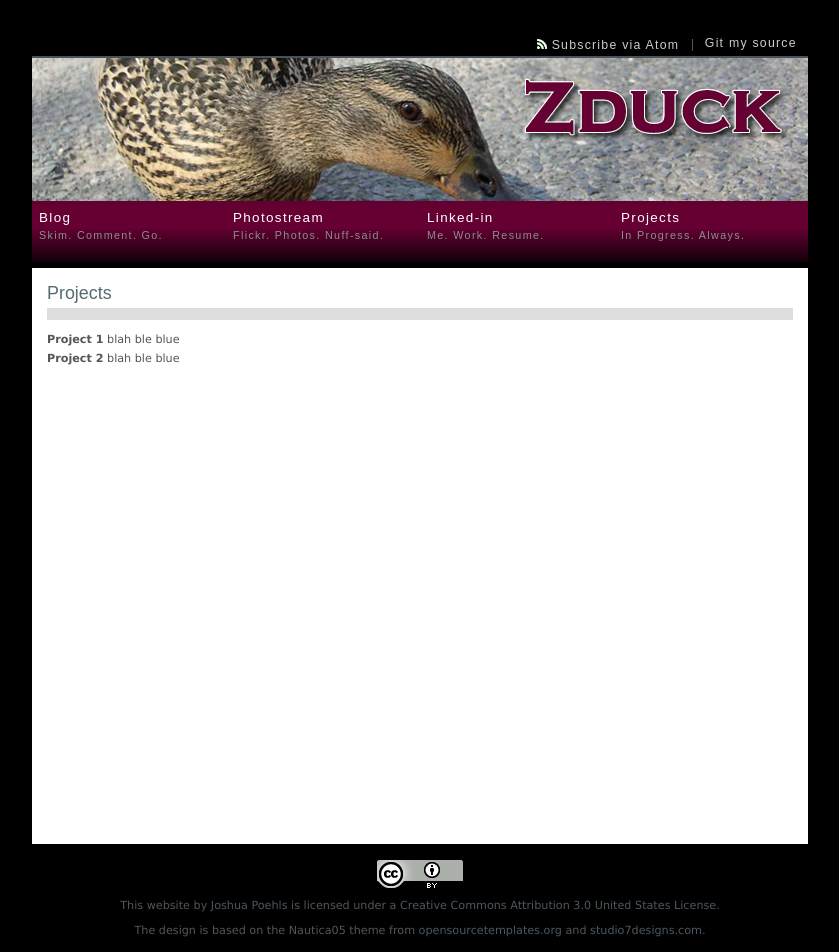
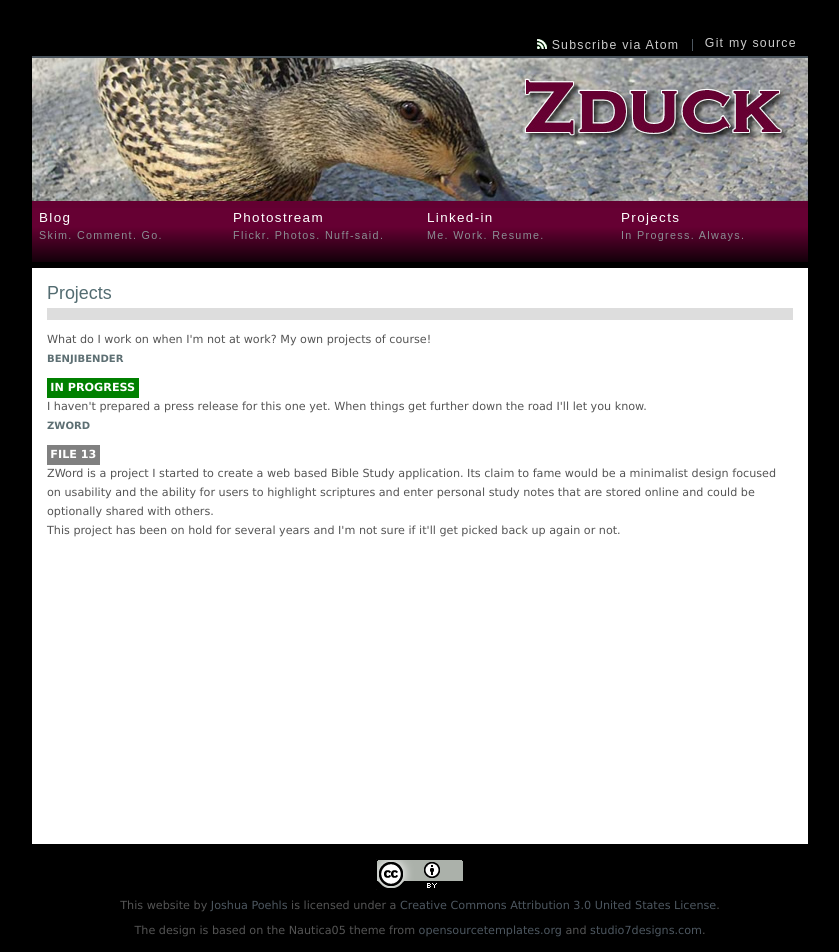
Before and after one commit to jpoehls/old-zduck-web, a Jekyll site: the page built from projects.html, in a window 1280 px wide. Shown: the whole page, without its empty margins (220-1059 px from the left). Built offline with Jekyll 4.4.1, drawn with Linux system fonts in a browser that asks for light colours.

Commit message:
added some styles for project statuses

```diff
--- a/projects.html
+++ b/projects.html
@@ -2,15 +2,32 @@
 layout: singlecol
 title: Projects
 ---
-
-<h1>Projects</h1>
-
+<h1>
+    Projects</h1>
 <p>
-    <b>Project 1</b>
-    blah ble blue
+    What do I work on when I'm not at work? My own projects of course!<br />
 </p>
-
-<p>
-    <b>Project 2</b>
-    blah ble blue
-</p>
+<div class="project">
+    <h3>
+        BenjiBender</h3>
+    <span class="status_active">IN PROGRESS</span>
+    <p>
+        I haven't prepared a press release for this one yet. When things get further down
+        the road I'll let you know.
+    </p>
+</div>
+<div class="project">
+    <h3>
+        ZWord</h3>
+    <span class="status_hold">FILE 13</span>
+    <p>
+        ZWord is a project I started to create a web based Bible Study application. Its
+        claim to fame would be a minimalist design focused on usability and the ability
+        for users to highlight scriptures and enter personal study notes that are stored
+        online and could be optionally shared with others.
+    </p>
+    <p>
+        This project has been on hold for several years and I'm not sure if it'll get picked
+        back up again or not.
+    </p>
+</div>
--- a/stylesheets/layout.css
+++ b/stylesheets/layout.css
@@ -286,96 +286,31 @@
 }
 
 
-
 /**************************************************************
-   Thumbnail Lists
+   Projects
  **************************************************************/
 
-ul.thumbs,
-ul.thumbs li {
-  margin: 0;
-  padding: 0;
-}
+ .project
+ {
 
-ul.thumbs li {
-  margin: 0 0 15px 0 !important;
-  margin: 0;
-  padding: 0px;
-  list-style: none;
-}
+ }
 
-a.thumb img {
+ .project .status_active, .project .status_hold
+ {
+     color: #fff;
+     padding: .3em;
+     font-weight: bold;
+ }
 
-  border: 1px solid #ccc;
-}
+ .project .status_active
+ {
+     background-color: Green;
+ }
 
-a:hover.thumb img {
-  background: #8EB4C6;
-  border: 1px solid #630031;
-}
-
-a:hover.thumb {
-  background: none;
-}
-
-a.thumb span {
-  display: block;
-  margin-top: -5px !important;
-  margin-top: -2px;
-}
-
-
-
-/**************************************************************
-   Submenu Styles
- **************************************************************/
-
-ul.submenu1,
-ul.submenu2 {
-  margin: 0 0 20px 0;
-  padding: 0;
-}
-
-ul.submenu1 li,
-ul.submenu2 li{
-  margin: 0;
-  padding: 0;
-  list-style: none;
-  list-style-image: url(foo.gif); /* because IE is balls */
-}
-
-ul.submenu1 li a,
-ul.submenu2 li a {
-  display: block;
-  height: auto !important;
-
-  /* Start hide from IE Mac \*/
-  height: 1%;
-  /* End hide from IE Mac */
-
-  padding: 1px 5px 1px 20px;
-}
-
-ul.submenu1 li a {
-  background: url(/images/bg/submenu1.gif) no-repeat 5px 50%;
-}
-
-ul.submenu1 a:hover {
-  color: #426F85;
-  background: #B3C6C4 url(/images/bg/submenu1.gif) no-repeat 5px 50%;
-}
-
-ul.submenu2 li a {
-  color: #426F85;
-  background: url(/images/bg/submenu2.gif) no-repeat 3px 50%;
-}
-
-ul.submenu2 a:hover {
-  color: #426F85;
-  background: #B3C6C4 url(/images/bg/submenu2.gif) no-repeat 3px 50%;
-}
-
-
+ .project .status_hold
+ {
+     background-color: Gray;
+ }
 
 
 
```
Also changed, not shown: stylesheets/html.css (line endings or trailing spaces).
